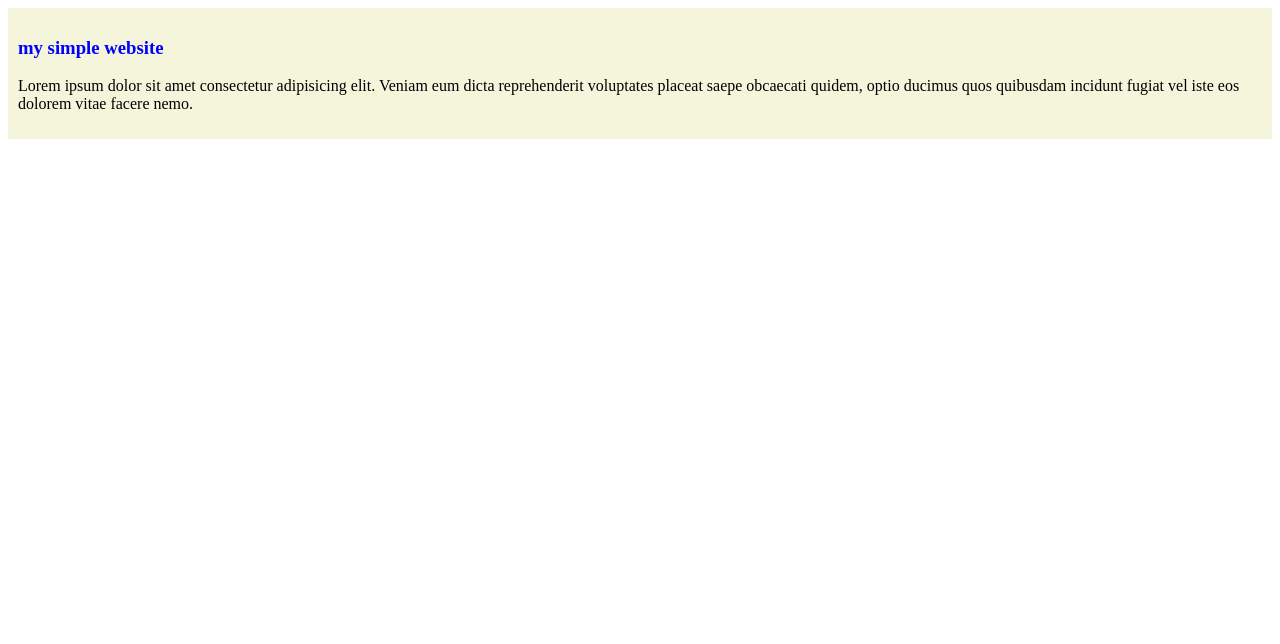
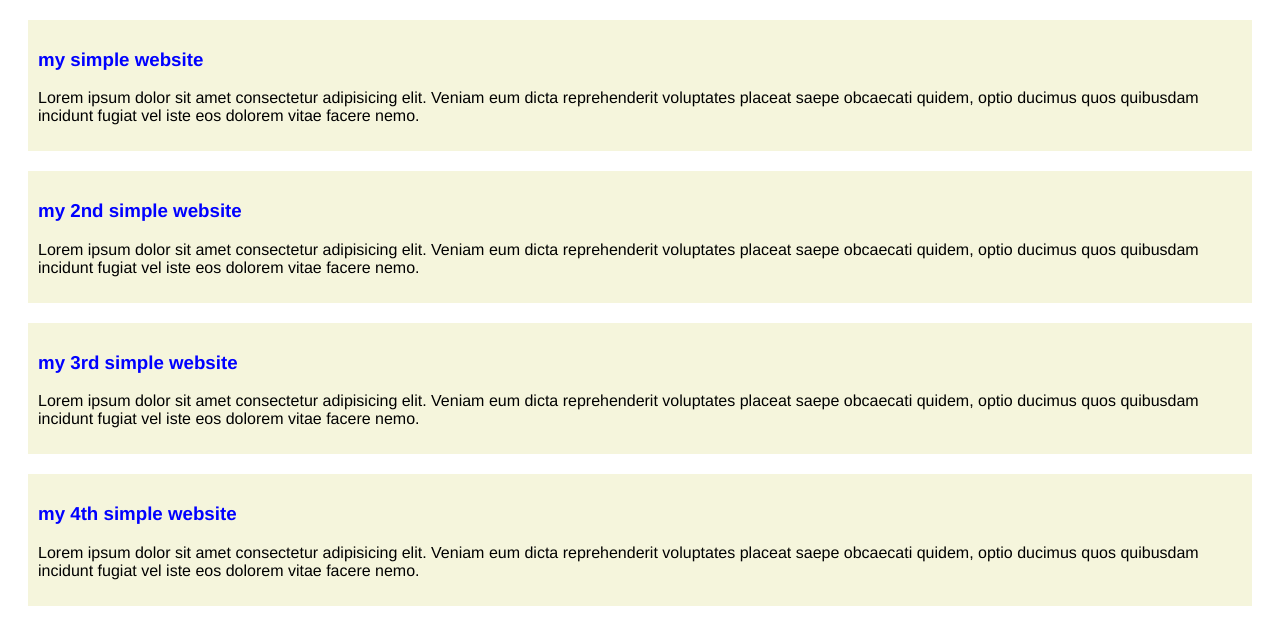
Before and after one commit to maisha106/my-1st-github-repo, a plain HTML site: page index.html in a window 1280 px wide. Drawn offline with Linux system fonts and the light colour scheme.

Commit message:
abar korlam

```diff
--- a/index.html
+++ b/index.html
@@ -15,6 +15,24 @@
             saepe obcaecati quidem, optio ducimus quos quibusdam incidunt fugiat vel iste eos dolorem vitae facere nemo.
         </p>
     </div>
+    <div>
+        <h3>my 2nd simple website</h3>
+        <p>Lorem ipsum dolor sit amet consectetur adipisicing elit. Veniam eum dicta reprehenderit voluptates placeat
+            saepe obcaecati quidem, optio ducimus quos quibusdam incidunt fugiat vel iste eos dolorem vitae facere nemo.
+        </p>
+    </div>
+    <div>
+        <h3>my 3rd simple website</h3>
+        <p>Lorem ipsum dolor sit amet consectetur adipisicing elit. Veniam eum dicta reprehenderit voluptates placeat
+            saepe obcaecati quidem, optio ducimus quos quibusdam incidunt fugiat vel iste eos dolorem vitae facere nemo.
+        </p>
+    </div>
+    <div>
+        <h3>my 4th simple website</h3>
+        <p>Lorem ipsum dolor sit amet consectetur adipisicing elit. Veniam eum dicta reprehenderit voluptates placeat
+            saepe obcaecati quidem, optio ducimus quos quibusdam incidunt fugiat vel iste eos dolorem vitae facere nemo.
+        </p>
+    </div>
 </body>
 
 </html>
--- a/styles/blog.css
+++ b/styles/blog.css
@@ -5,4 +5,6 @@ h3 {
 div {
     background-color: beige;
     padding: 10px;
+    margin: 20px;
+    font-family: 'Franklin Gothic Medium', 'Arial Narrow', Arial, sans-serif;
 }
```
